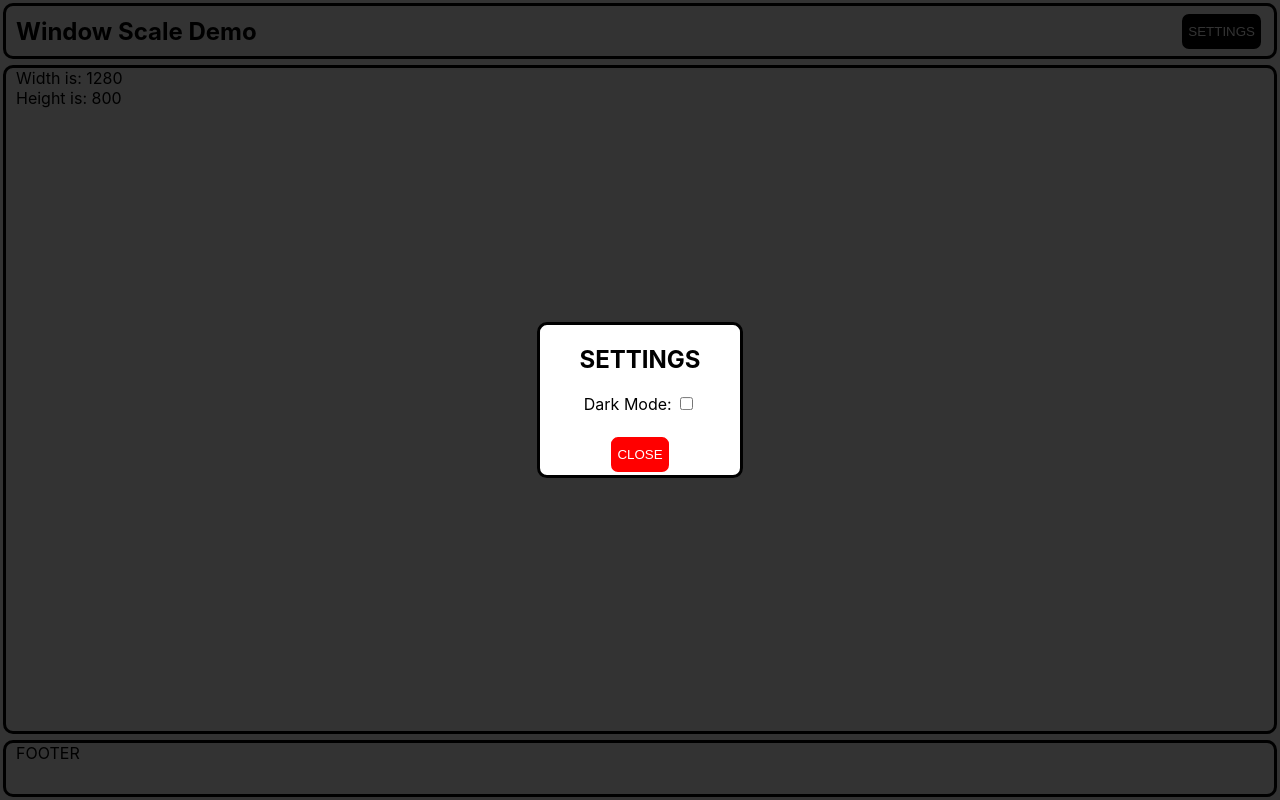
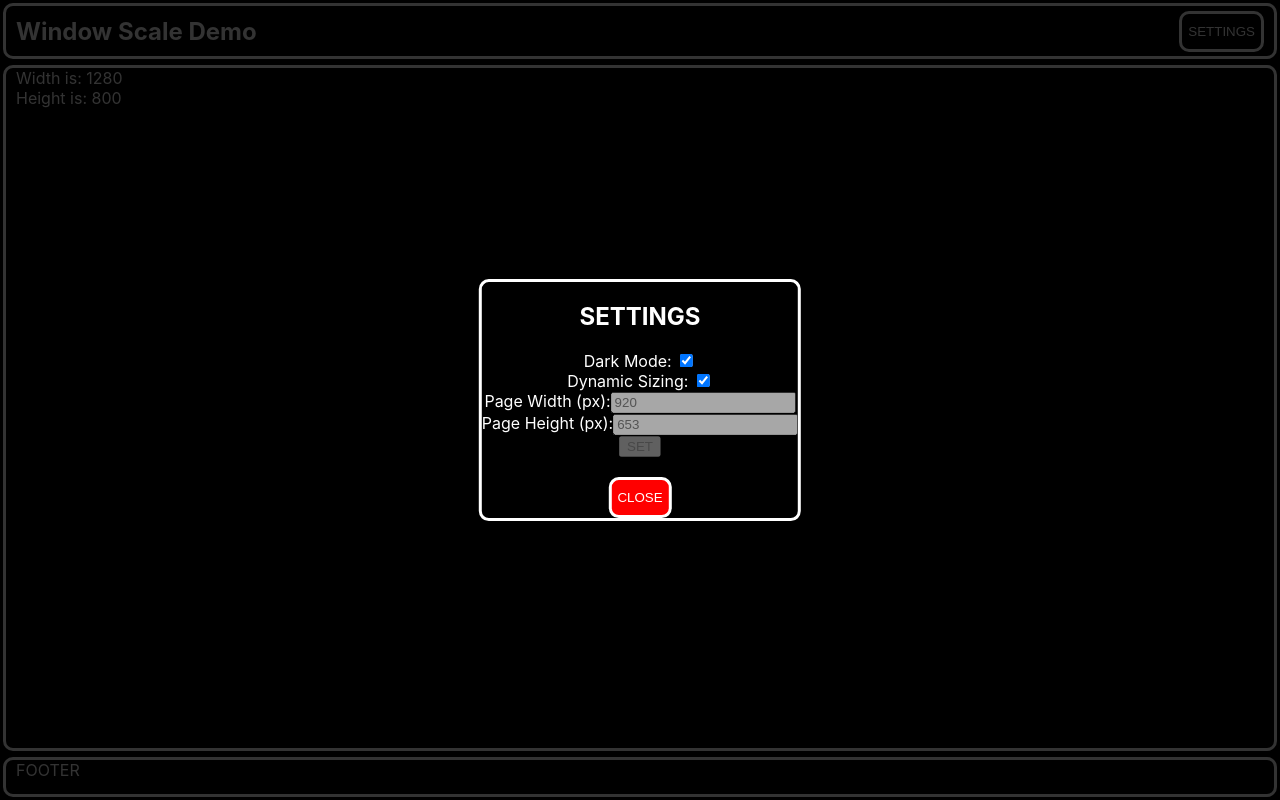
Before and after one commit to Oliver343/window-scale, a React (Create React App) app: page / in a window 1280 px wide. Both pictures are taken after a click on the button "SETTINGS". Built offline with nearby package versions, Linux system fonts and the light colour scheme.

Commit message:
Dynamic scale disable added and custom sizes

```diff
--- a/src/components/modal.css
+++ b/src/components/modal.css
@@ -30,6 +30,7 @@
 
 .closeButton {
     background: red;
+    color: white;
 }
 
 .closeButton:hover {
--- a/src/components/modal.js
+++ b/src/components/modal.js
@@ -3,7 +3,8 @@ import "./modal.css"
 
 const Modal = (props) => {
     // variables here
-
+    const [tempWidth, setTempWidth] = useState(920)
+    const [tempHeight, setTempHeight] = useState(653)
 
     return (
         // JSX html here
@@ -12,10 +13,20 @@ const Modal = (props) => {
             <div className="overlay"></div>
             <div className={"modalBody modalBody" + (props.darkMode ? "Dark" : "")}>
                 <h2>SETTINGS</h2>
-                <label for="dark" >Dark Mode:</label> <input name="dark" type="checkbox" onChange={(e) => props.darkFunction(e.target.checked)}/>
+                <label for="dark" >Dark Mode:</label> <input name="dark" type="checkbox" defaultChecked="true" onChange={(e) => props.darkFunction(e.target.checked)}/>
+                <br />
+                <label for="size" >Dynamic Sizing:</label> <input name="size" type="checkbox" defaultChecked="true" onChange={(e) => props.sizeFunction(e.target.checked)}/>
+                <br />
+                <label for="sizeW" >Page Width (px):</label>
+                <input disabled={props.dynamicSize} type="number" value={tempWidth}  onChange={(e) => setTempWidth(parseInt(e.target.value))} min={100} name="sizeW" />
+                <br />
+                <label for="sizeH" >Page Height (px):</label>
+                <input disabled={props.dynamicSize} type="number" value={tempHeight}  onChange={(e) => setTempHeight(parseInt(e.target.value))} min={50} name="sizeH" />
+                <br />
+                <button disabled={props.dynamicSize} onClick={() => {props.widthFunction(tempWidth); props.heightFunction(tempHeight); console.log(tempWidth)}}>SET</button>
                 <br />
                 <br />
-                <button className="standardButton closeButton" onClick={() => props.hideFunction(true)}>CLOSE</button>
+                <button className={"closeButton standardButton standardButton" + (props.darkMode ? "Dark" : "")} onClick={() => props.hideFunction(true)}>CLOSE</button>
             </div>
         </div>
         </>
--- a/src/index.css
+++ b/src/index.css
@@ -13,7 +13,7 @@ code {
 }
 
 .wholePage {
-  min-height: 100vh;
+  height: 100vh;
   display:flex;
   flex-direction: column;
   align-items: stretch;
@@ -53,12 +53,18 @@ code {
 }
 
 .standardButton {
-  color: white;
+  color: black;
   padding-top: 10px;
   padding-bottom: 10px;
+  background: white;
+  border: black 3px solid;
+  border-radius: 10px;
+}
+
+.standardButtonDark {
+  color: white;
   background: black;
   border: white 3px solid;
-  border-radius: 10px;
 }
 
 .standardButton:hover {
--- a/src/pages/main.js
+++ b/src/pages/main.js
@@ -3,11 +3,14 @@ import Modal from "../components/modal"
 
 const Main = () => {
     // variables here
-
+    console.log("SAUSAGE")
     const [width, setWidth] = useState(window.innerWidth)
     const [height, setHeight] = useState(window.innerHeight)
+    const [customWidth, setCustomWidth] = useState(920)
+    const [customHeight, setcustomHeight] = useState(653)
     const [modalHide, setModalHide] = useState(true)
-    const [darkMode, setDarkMode] = useState(false)
+    const [darkMode, setDarkMode] = useState(true)
+    const [dynamicSize, setDynamicSize] = useState(true)
 
     function handleResize() {
         setWidth(window.innerWidth)
@@ -20,13 +23,22 @@ const Main = () => {
 
     return (
         // JSX html here
-        <div className={"wholePage wholePage" + darkModeConditional} >
+        <div className={"wholePage wholePage" + darkModeConditional} style={dynamicSize ? {} : {height: customHeight, width: customWidth}}>
 
-            <Modal hidden={modalHide} darkMode={darkMode} hideFunction={setModalHide} darkFunction={setDarkMode} />
+            <Modal
+                hidden={modalHide}
+                darkMode={darkMode}
+                dynamicSize={dynamicSize}
+                hideFunction={setModalHide}
+                darkFunction={setDarkMode}
+                sizeFunction={setDynamicSize}
+                widthFunction={setCustomWidth}
+                heightFunction={setcustomHeight}
+            />
 
             <div className={"headerBody standardBorder standardBorder" + darkModeConditional}>
                 <h2>Window Scale Demo</h2>
-                <button className="standardButton" onClick={() => setModalHide(false)}>SETTINGS</button>
+                <button className={"standardButton standardButton" + darkModeConditional} onClick={() => setModalHide(false)}>SETTINGS</button>
             </div>
             <div className={"mainBody standardBorder standardBorder" + darkModeConditional}>
                 Width is: {width}
```
